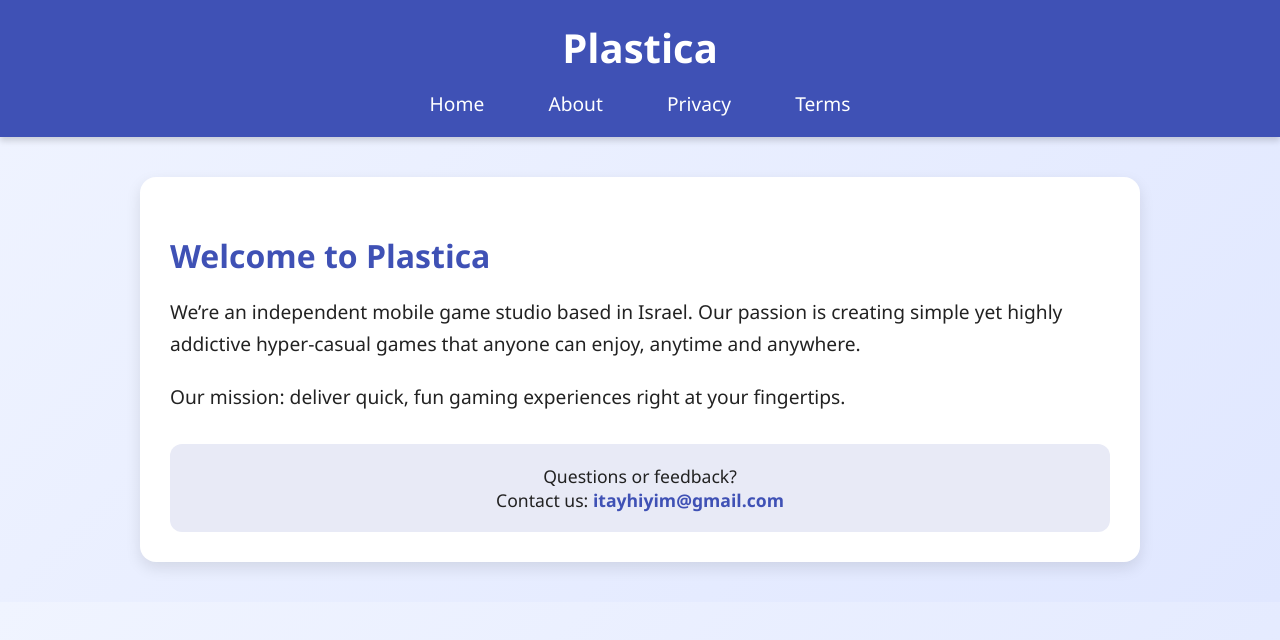
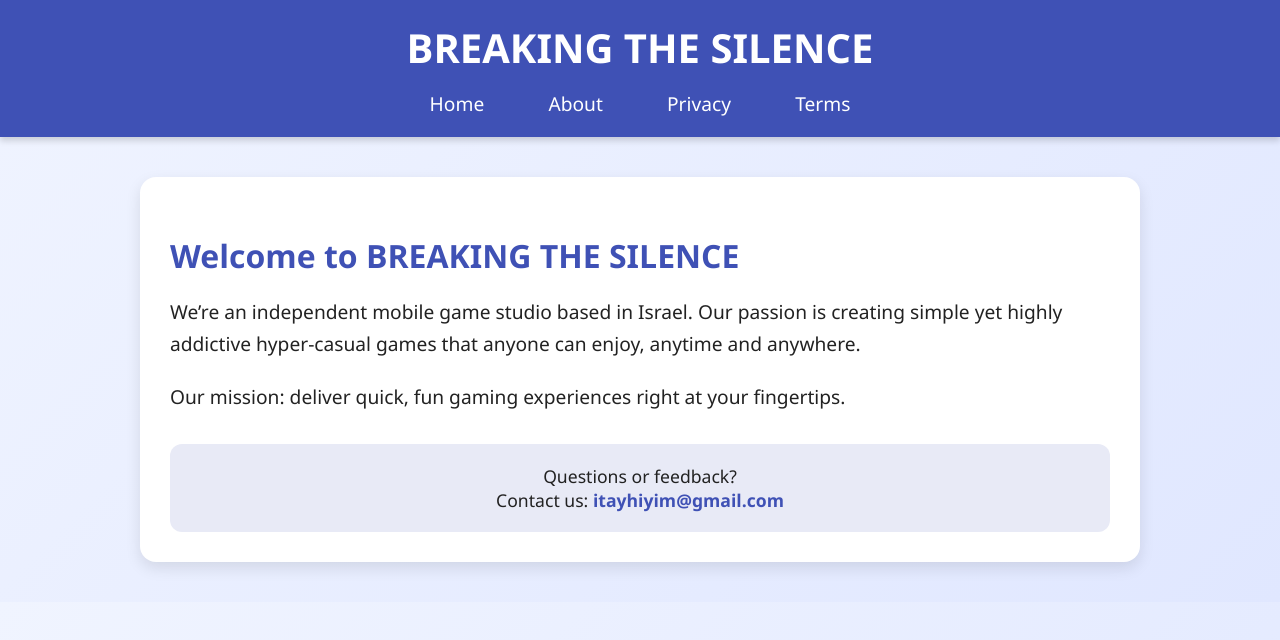
Before and after one commit to ronlfk/new-co, a plain HTML site: page index.html in a window 1280 px wide. Drawn offline with Linux system fonts and the light colour scheme.

Commit message:
Update index.html

```diff
--- a/index.html
+++ b/index.html
@@ -104,7 +104,7 @@
 </head>
 <body>
   <header>
-    <h1>Plastica</h1>
+    <h1>BREAKING THE SILENCE</h1>
     <nav>
       <a href="#" onclick="showSection('home')">Home</a>
       <a href="#" onclick="showSection('about')">About</a>
@@ -115,7 +115,7 @@
 
   <main>
     <div id="home" class="section active">
-      <h2>Welcome to Plastica</h2>
+      <h2>Welcome to BREAKING THE SILENCE</h2>
       <p>We’re an independent mobile game studio based in Israel. Our passion is creating simple yet highly addictive hyper-casual games that anyone can enjoy, anytime and anywhere.</p>
       <p>Our mission: deliver quick, fun gaming experiences right at your fingertips.</p>
       <div class="contact-box">
```
